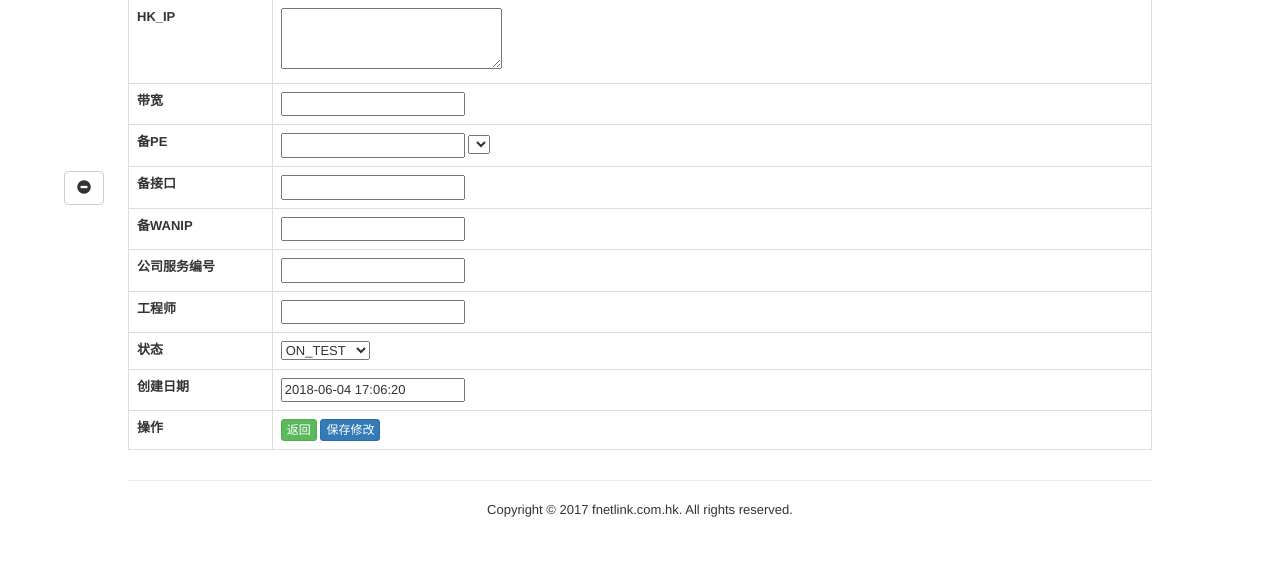
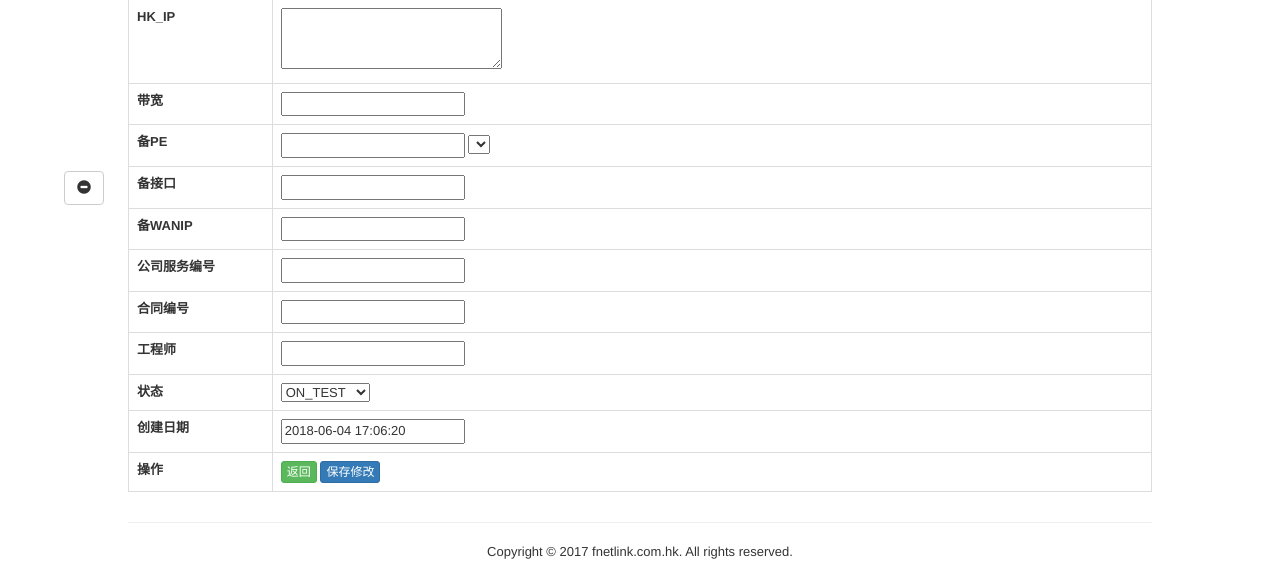
Before and after one commit to fiendxiu/mytellme, a Django app: template template/noc/svcedit.html in a window 1280 px wide. Shown: the part 475-1047 px from the top of the page. Before the commit the page ends 992 px from the top, so only its background shows below. Run offline with Django 3.2, Linux system fonts and the light colour scheme; the template is opened without the code that fills it: values that come from a table or form of the project are taken from there, others are empty; some libraries are stand-ins or nearby versions.

Commit message:
增加合同编号

```diff
--- a/tellme/clsfast.py
+++ b/tellme/clsfast.py
@@ -17,6 +17,7 @@ class clsfast:
             self.bkwanip = fast.bkwanip
             self.bandwidth = fast.bandwidth
             self.servicenumber = fast.servicenumber
+            self.contractnumber = fast.contractnumber
             self.engineer = fast.engineer
             self.status = fast.status
             self.create_date = fast.create_date
--- a/tellme/clsfastnet.py
+++ b/tellme/clsfastnet.py
@@ -13,6 +13,7 @@ class clsfastnet:
             self.domain = fastnet.domain
             self.description = fastnet.description
             self.servicenumber = fastnet.servicenumber
+            self.contractnumber = fastnet.contractnumber
             self.create_date = fastnet.create_date
             self.mod_date = fastnet.mod_date
             self.gettags()
--- a/tellme/clsflan.py
+++ b/tellme/clsflan.py
@@ -17,6 +17,7 @@ class clsflan:
             self.bkport = flan.bkport
             self.bkwanip = flan.bkwanip
             self.servicenumber = flan.servicenumber
+            self.contractnumber = flan.contractnumber
             self.engineer = flan.engineer
             self.status = flan.status
             self.create_date = flan.create_date
--- a/tellme/clslocal.py
+++ b/tellme/clslocal.py
@@ -15,6 +15,7 @@ class clslocal:
             self.localaddrb = local.localaddrb
             self.bandwidth = local.bandwidth
             self.servicenumber = local.servicenumber
+            self.contractnumber = local.contractnumber
             self.localnumber = local.localnumber
             self.status = local.status
             self.create_date = local.create_date
--- a/tellme/clsnni.py
+++ b/tellme/clsnni.py
@@ -18,6 +18,7 @@ class clsnni:
             self.nniaddr = nni.nniaddr
             self.nninumber = nni.nninumber
             self.servicenumber = nni.servicenumber
+            self.contractnumber = nni.contractnumber
             self.engineer = nni.engineer
             self.create_date = nni.create_date
             self.mod_date = nni.mod_date
--- a/tellme/clssi.py
+++ b/tellme/clssi.py
@@ -11,6 +11,7 @@ class clssi:
             self.siname = si.siname
             self.sicontent = si.sicontent
             self.servicenumber = si.servicenumber
+            self.contractnumber = si.contractnumber
             self.status = si.status
             self.create_date = si.create_date
             self.mod_date = si.mod_date
--- a/tellme/models.py
+++ b/tellme/models.py
@@ -93,6 +93,7 @@ class Fastline(models.Model):
     bkport = models.CharField(u'备接口', max_length=50,blank=True)
     bkwanip = models.CharField(u'备WANIP', max_length=128, blank=True)
     servicenumber = models.CharField(u'公司服务编号', max_length=50, blank=True)
+    contractnumber = models.CharField(u'合同编号', max_length=50, blank=True)
     engineer = models.CharField(u'工程师', max_length=100, blank=True)
     status = models.CharField(u'状态', max_length=8,choices=STATUS_CHOICES,default=u'ON_TEST')
     create_date = models.DateTimeField(u'创建日期',default=timezone.now)
@@ -113,7 +114,8 @@ class Flanline(models.Model):
     bkpe = models.CharField(u'备PE', max_length=50,blank=True)
     bkport = models.CharField(u'备接口', max_length=50,blank=True)
     bkwanip = models.CharField(u'备WANIP', max_length=128, blank=True)
-    servicenumber = models.CharField(u'公司服务编号(主/备)', max_length=120, blank=True)
+    servicenumber = models.CharField(u'公司服务编号', max_length=120, blank=True)
+    contractnumber = models.CharField(u'合同编号', max_length=120, blank=True)
     engineer = models.CharField(u'工程师', max_length=100, blank=True)
     status = models.CharField(u'状态', max_length=8,choices=STATUS_CHOICES,default=u'ON_TEST')
     create_date = models.DateTimeField(u'创建日期',default=timezone.now)
@@ -133,6 +135,7 @@ class Localline(models.Model):
     localaddra = models.CharField(u'A端地址', max_length=255, blank=True)
     localaddrb = models.CharField(u'B端地址', max_length=255, blank=True)
     servicenumber = models.CharField(u'公司服务编号', max_length=50, blank=True)
+    contractnumber = models.CharField(u'合同编号', max_length=50, blank=True)
     localnumber = models.CharField(u'线路编号', max_length=50, blank=True)
     status = models.CharField(u'状态', max_length=8,choices=STATUS_CHOICES,default=u'ON_TEST')
     create_date = models.DateTimeField(u'创建日期',default=timezone.now)
@@ -155,6 +158,7 @@ class NNIline(models.Model):
     nniaddr = models.CharField(u'POP地址', max_length=255, blank=True)
     nninumber = models.CharField(u'线路编号', max_length=50, blank=True)
     servicenumber = models.CharField(u'公司服务编号', max_length=50, blank=True)
+    contractnumber = models.CharField(u'合同编号', max_length=50, blank=True)
     engineer = models.CharField(u'工程师', max_length=100, blank=True)
     create_date = models.DateTimeField(u'创建日期',default=timezone.now)
     mod_date = models.DateTimeField(u'最后修改日期', auto_now = True)
@@ -169,6 +173,7 @@ class Siline(models.Model):
     siname = models.CharField(u'SI名', max_length=50)
     sicontent = models.CharField(u'SI内容', max_length=255, blank=True)
     servicenumber = models.CharField(u'公司服务编号', max_length=50, blank=True)
+    contractnumber = models.CharField(u'合同编号', max_length=50, blank=True)
     status = models.CharField(u'状态', max_length=8,choices=STATUS_CHOICES,default=u'ON_TEST')
     create_date = models.DateTimeField(u'创建日期',default=timezone.now)
     mod_date = models.DateTimeField(u'最后修改日期', auto_now = True)
@@ -185,6 +190,7 @@ class Fastnetline(models.Model):
     domain = models.CharField(u'域名', max_length=255, blank=True)
     description = models.TextField(u'描述', blank=True)
     servicenumber = models.CharField(u'公司服务编号', max_length=50, blank=True)
+    contractnumber = models.CharField(u'合同编号', max_length=50, blank=True)
     create_date = models.DateTimeField(u'创建日期',default=timezone.now)
     mod_date = models.DateTimeField(u'最后修改日期', auto_now = True)
     def __str__(self):
--- a/template/parent/base_cid.html
+++ b/template/parent/base_cid.html
@@ -130,6 +130,7 @@
                                         <th>备接口</th>
                                         <th>备WANIP</th>
 					<th>公司服务编号</th>
+                                        <th>合同编号</th>
                                         <th>工程师</th>
 					<th>状态</th>
                                 	<th>创建时间</th>
@@ -160,6 +161,7 @@
                                         <td>{{ fast.bkport }}</td>
                                         <td>{{ fast.bkwanip }}</td>
 					<td>{{ fast.servicenumber }}</td>
+                                        <td>{{ fast.contractnumber }}</td>
                                         <td>{{ fast.engineer }}</td>
 					<td>{{ fast.status }}</td>
                                 	<td>{{ fast.create_date }}</td>
@@ -185,6 +187,7 @@
                                         <th>备接口</th>
                                         <th>备WANIP</th>
                                         <th>公司服务编号(主/备)</th>
+                                        <th>合同编号</th>
                                         <th>工程师</th>
                                         <th>状态</th>
                                         <th>创建时间</th>
@@ -212,6 +215,7 @@
                                         <td>{{ flan.bkport }}</td>
                                         <td>{{ flan.bkwanip }}</td>
                                         <td>{{ flan.servicenumber }}</td>
+                                        <td>{{ flan.contractnumber }}</td>
                                         <td>{{ flan.engineer }}</td>
                                         <td>{{ flan.status }}</td>
                                         <td>{{ flan.create_date }}</td>
@@ -238,6 +242,7 @@
 					<th>POP地址</th>
 					<th>线路编号</th>
                                         <th>公司服务编号</th>
+                                        <th>合同编号</th>
                                         <th>工程师</th>
                                         <th>创建时间</th>
                                         {% block editnnihead %}{% endblock %}
@@ -265,6 +270,7 @@
                                         <td>{{ nni.nniaddr }}</td>
                                         <td>{{ nni.nninumber }}</td>
                                         <td>{{ nni.servicenumber }}</td>
+                                        <td>{{ nni.contractnumber }}</td>
                                         <td>{{ nni.engineer }}</td>
                                         <td>{{ nni.create_date }}</td>
                                         {% block editnnibody %}{% endblock %}
@@ -285,6 +291,7 @@
                                         <th>域名</th>
                                         <th>具体信息</th>
                                         <th>公司服务编号</th>
+                                        <th>合同编号</th>
                                         <th>创建时间</th>
                                         {% block editfastnethead %}{% endblock %}
                                 </tr>
@@ -306,6 +313,7 @@
                                         <td>{{ fastnet.domain }}</td>
                                         <td>{{ fastnet.description }}</td>
                                         <td>{{ fastnet.servicenumber }}</td>
+                                        <td>{{ fastnet.contractnumber }}</td>
                                         <td>{{ fastnet.create_date }}</td>
                                         {% block editfastnetbody %}{% endblock %}
                                 </tr>
@@ -328,6 +336,7 @@
                                         <th>B端地址</th>
                                         <th>线路编号</th>
                                         <th>公司服务编号</th>
+                                        <th>合同编号</th>
                                         <th>状态</th>
                                         <th>创建时间</th>
                                         {% block editlocalhead %}{% endblock %}
@@ -353,6 +362,7 @@
                                         <td>{{ local.localaddrb }}</td>
                                         <td>{{ local.localnumber }}</td>
                                         <td>{{ local.servicenumber }}</td>
+                                        <td>{{ local.contractnumber }}</td>
                                         <td>{{ local.status }}</td>
                                         <td>{{ local.create_date }}</td>
                                         {% block editlocalbody %}{% endblock %}
@@ -371,6 +381,7 @@
 					<th>服务项</th>
 					<th>服务清单</th>
 					<th>公司服务编号</th>
+                                        <th>合同编号</th>
 					<th>状态</th>
                                         <th>创建时间</th>
 					{% block editsihead %}{% endblock %}
@@ -391,6 +402,7 @@
 					<td>{{ si.siname }}</td>
 					<td>{{ si.sicontent }}</td>
 					<td>{{ si.servicenumber }}</td>
+                                        <td>{{ si.contractnumber }}</td>
 					<td>{{ si.status }}</td>
                                         <td>{{ si.create_date }}</td>
 					{% block editsibody %}{% endblock %}
```
